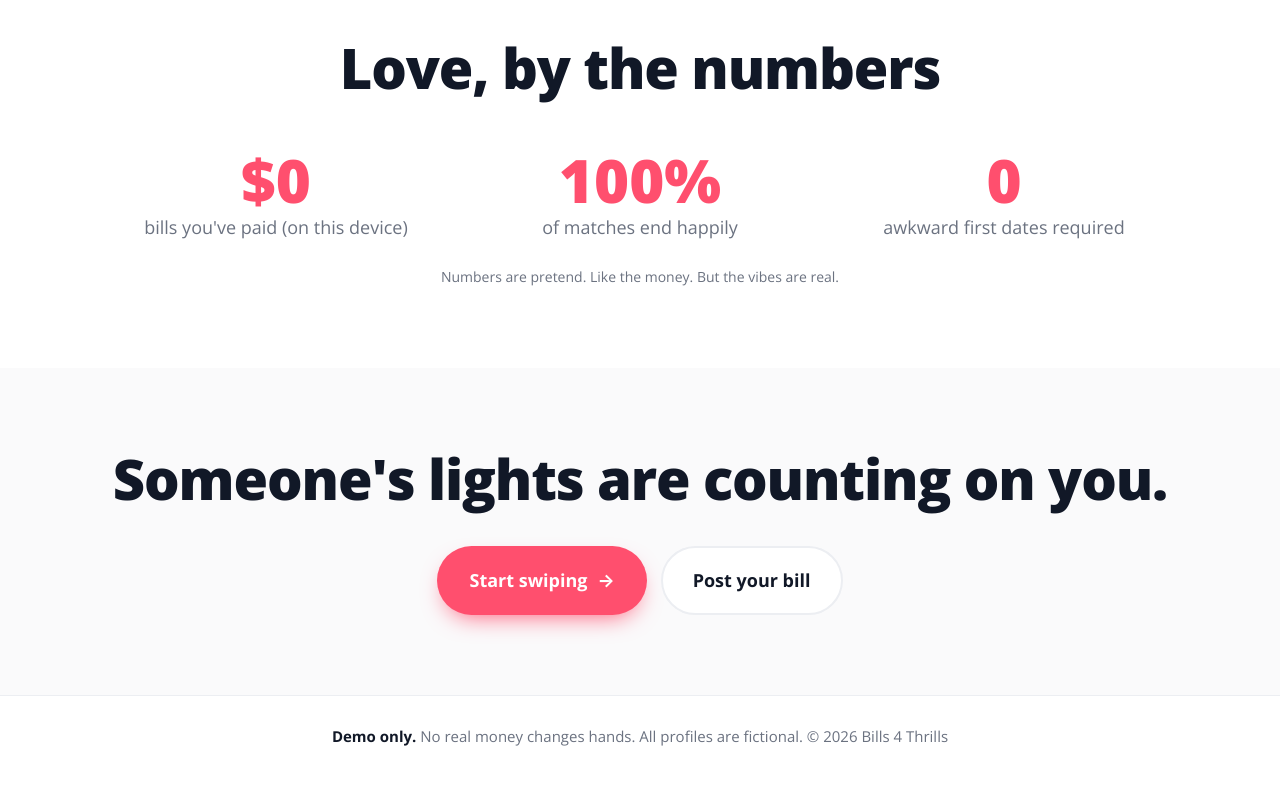
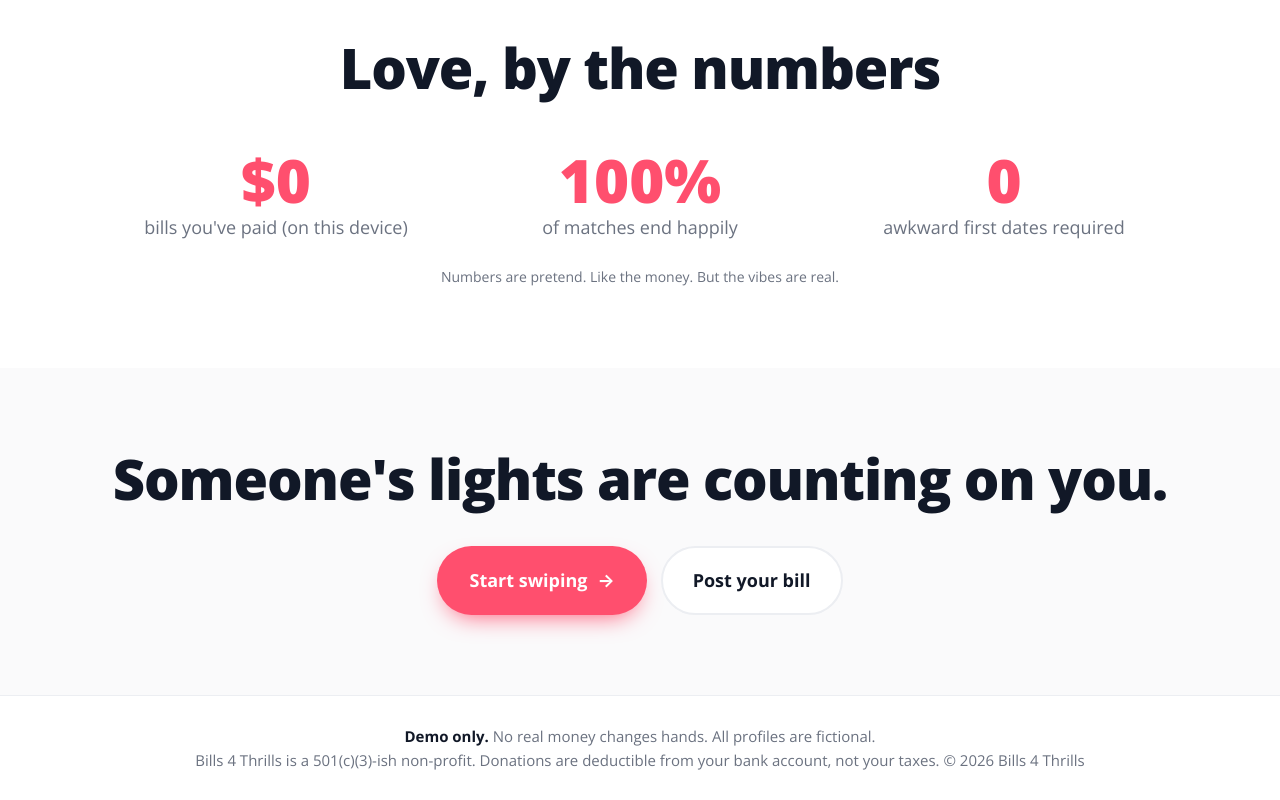
Before and after one commit to senica/bills4thrills, a plain HTML site: page index.html in a window 1280 px wide. Shown: the part 1834-2634 px from the top of the page. Before the commit the page ends 2610 px from the top, so only its background shows below. Drawn offline with nearby package versions, Linux system fonts and the light colour scheme.

Commit message:
Add joke nonprofit line to footer

```diff
--- a/index.html
+++ b/index.html
@@ -78,7 +78,7 @@
   </section>
 </main>
 <footer class="site-footer">
-  <div class="container"><strong>Demo only.</strong> No real money changes hands. All profiles are fictional. &copy; <span id="year">2026</span> Bills 4 Thrills</div>
+  <div class="container"><strong>Demo only.</strong> No real money changes hands. All profiles are fictional.<br>Bills 4 Thrills is a 501(c)(3)-ish non-profit. Donations are deductible from your bank account, not your taxes. &copy; <span id="year">2026</span> Bills 4 Thrills</div>
 </footer>
 <script src="data.js"></script>
 <script src="app.js"></script>
```
Also changed, not shown: matches.html (+1 -1 lines), post.html (+1 -1 lines), swipe.html (+1 -1 lines).
